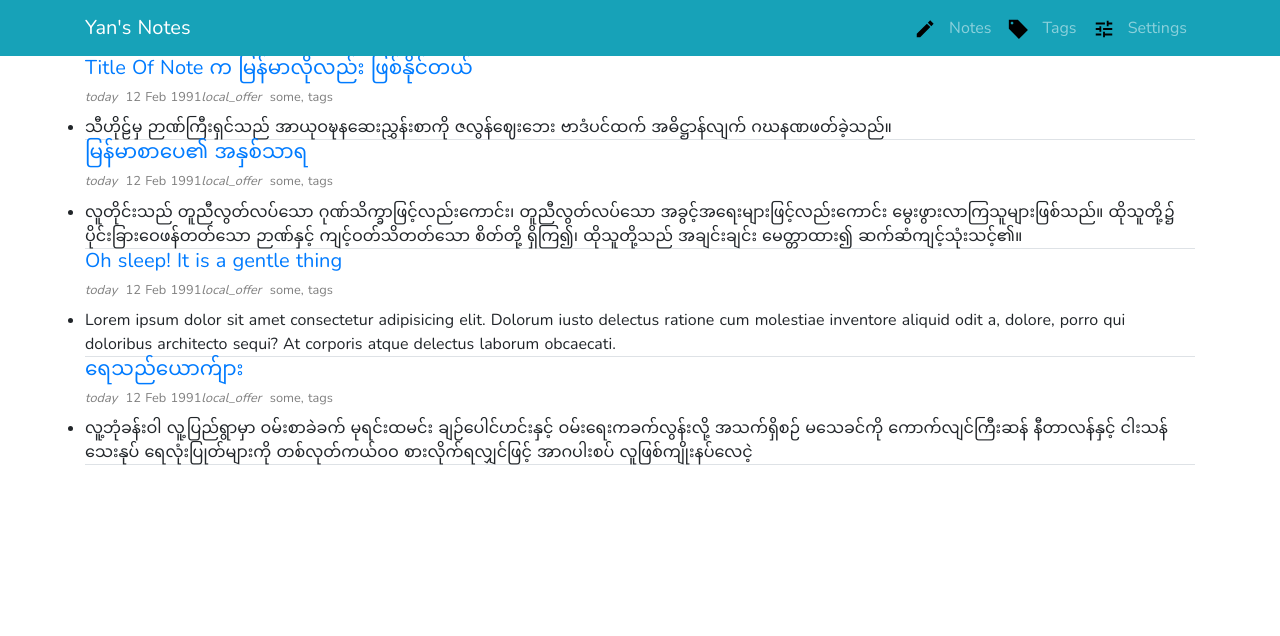
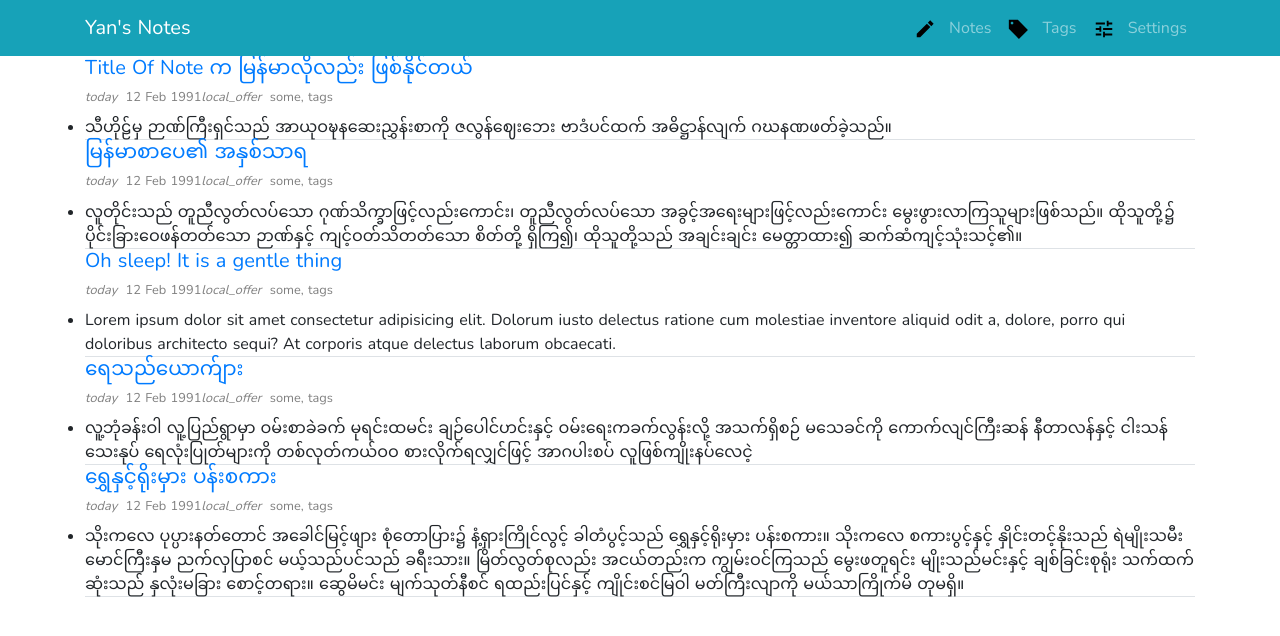
Before and after one commit to yansnote/blog, a Nuxt app: page /admin/notes in a window 1280 px wide. Shown: the top 636 px of the page. Built offline with nearby package versions, Linux system fonts and the light colour scheme; a web font is replaced by a local one.

Commit message:
Add some post

```diff
--- a/pages/admin/notes/index.vue
+++ b/pages/admin/notes/index.vue
@@ -50,6 +50,12 @@ export default {
           date: '12 Feb 1991',
           tags: ['some', 'tags'],
           summary: 'လူ့ဘုံခန်းဝါ လူ့ပြည်ရွာမှာ ဝမ်းစာခဲခက် မုရင်းထမင်း ချဉ်ပေါင်ဟင်းနှင့် ဝမ်းရေးကခက်လွန်းလို့ အသက်ရှိစဉ် မသေခင်ကို ကောက်လျင်ကြီးဆန် နီတာလန်နှင့် ငါးသန်သေးနုပ် ရေလုံးပြုတ်များကို တစ်လုတ်ကယ်ဝဝ စားလိုက်ရလျှင်ဖြင့် အာဂပါးစပ် လူဖြစ်ကျိုးနပ်လေငဲ့'
+        },
+        {
+          title: 'ရွှေနှင့်ရိုးမှား ပန်းစကား',
+          date: '12 Feb 1991',
+          tags: ['some', 'tags'],
+          summary: 'သိုးကလေ ပုပ္ပားနတ်တောင် အခေါင်မြင့်ဖျား စုံတောပြား၌ နံ့ရှားကြိုင်လွင့် ခါတံပွင့်သည် ရွှေနှင့်ရိုးမှား ပန်းစကား။ သိုးကလေ စကားပွင့်နှင့် နှိုင်းတင့်နိုးသည် ရဲမျိုးသမီး မောင်ကြီးနှမ ညက်လှပြာစင် မယ့်သည်ပင်သည် ခရီးသား။ မြိတ်လွတ်စုလည်း အငယ်တည်းက ကျွမ်းဝင်ကြသည် မွေးဖတူရင်း မျိုးသည်မင်းနှင့် ချစ်ခြင်းစုရုံး သက်ထက်ဆုံးသည် နှလုံးမခြား စောင့်တရား။ ဆွေမိမင်း မျက်သုတ်နီစင် ရထည်းပြင်နှင့် ကျိုင်းစင်မြဝါ မတ်ကြီးလျာကို မယ်သာကြိုက်မိ တုမရှိ။'
         }
       ]
     }
```
